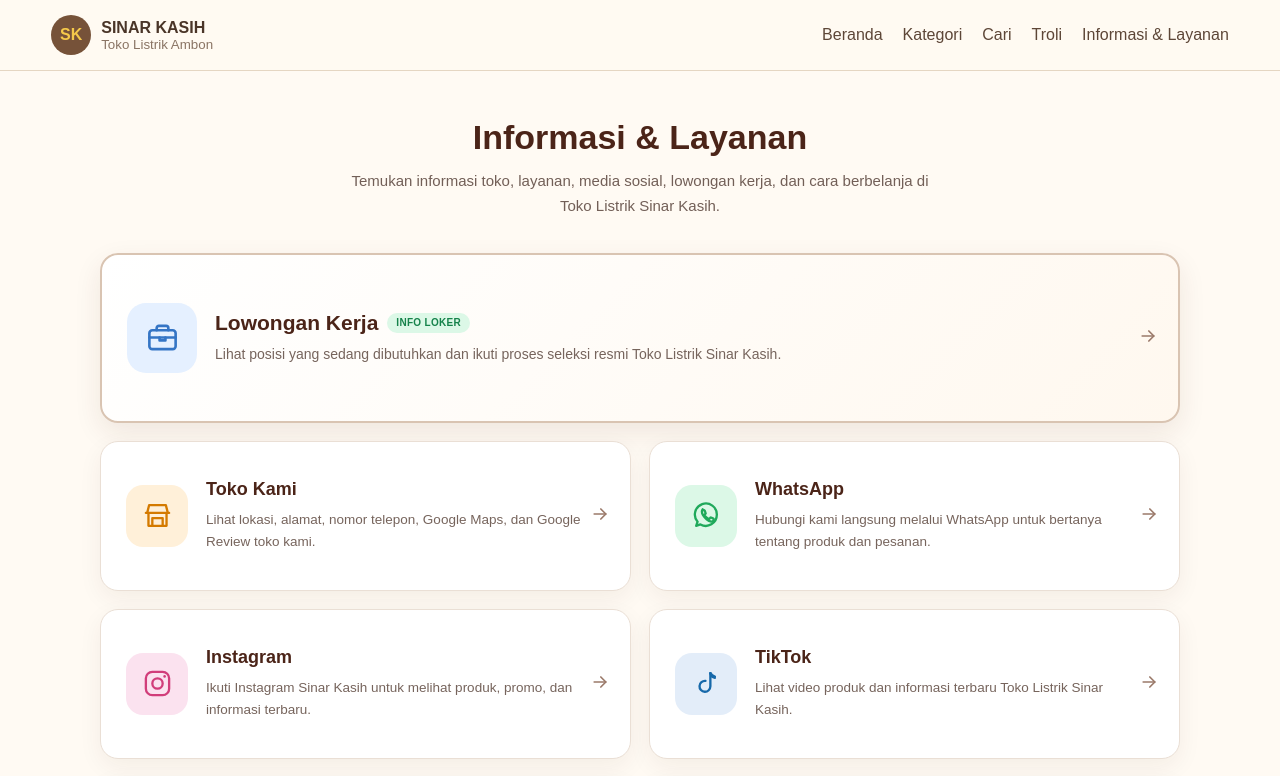
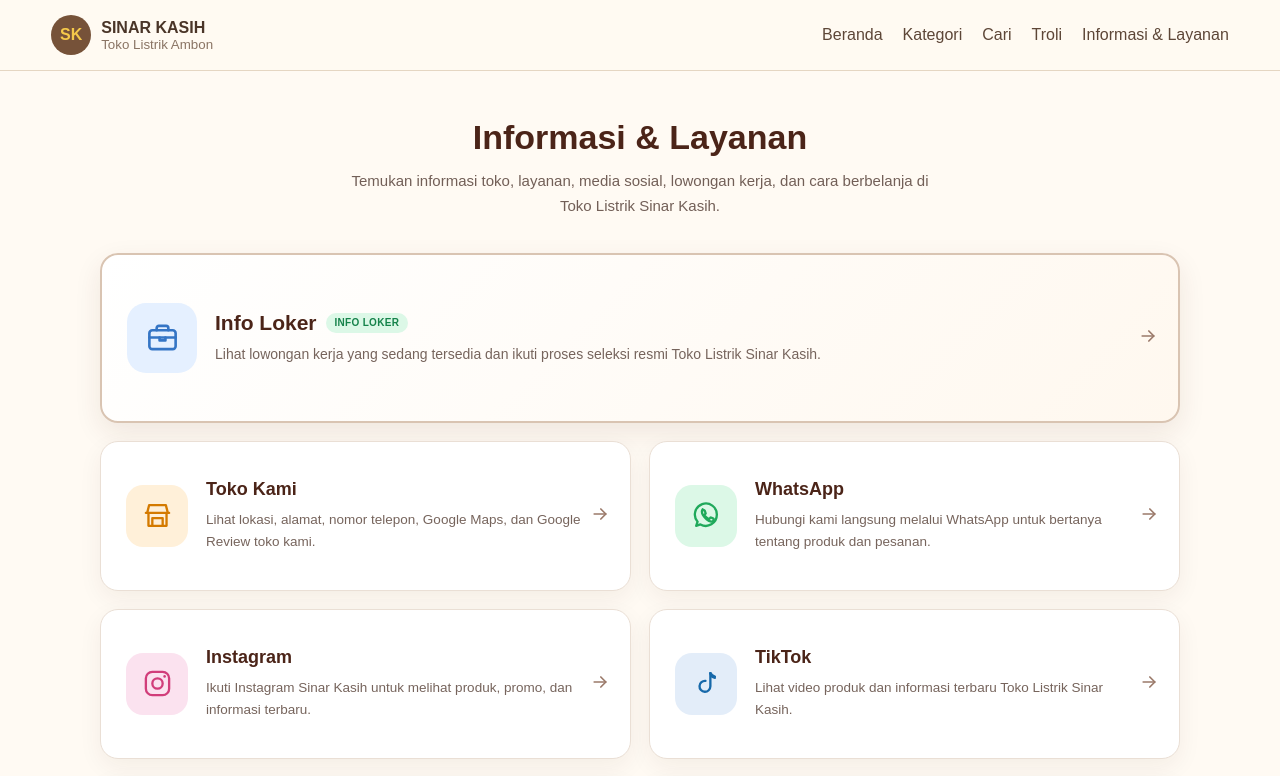
Before and after one commit to sinarkasih/website-sinar-kasih, a Next.js app: page /lainnya in a window 1280 px wide. Shown: the top 776 px of the page. Built offline with nearby package versions, Linux system fonts and the light colour scheme; no server answers; the database is empty.

Commit message:
Connect info loker to information services

```diff
--- a/app/lainnya/page.js
+++ b/app/lainnya/page.js
@@ -144,9 +144,9 @@ export default async function LainnyaPage() {
   const menuItems = [
     {
       href: "/loker",
-      title: "Lowongan Kerja",
+      title: "Info Loker",
       description:
-        "Lihat posisi yang sedang dibutuhkan dan ikuti proses seleksi resmi Toko Listrik Sinar Kasih.",
+        "Lihat lowongan kerja yang sedang tersedia dan ikuti proses seleksi resmi Toko Listrik Sinar Kasih.",
       icon: <JobIcon />,
       iconClass: "jobIcon",
       featured: true,
```
